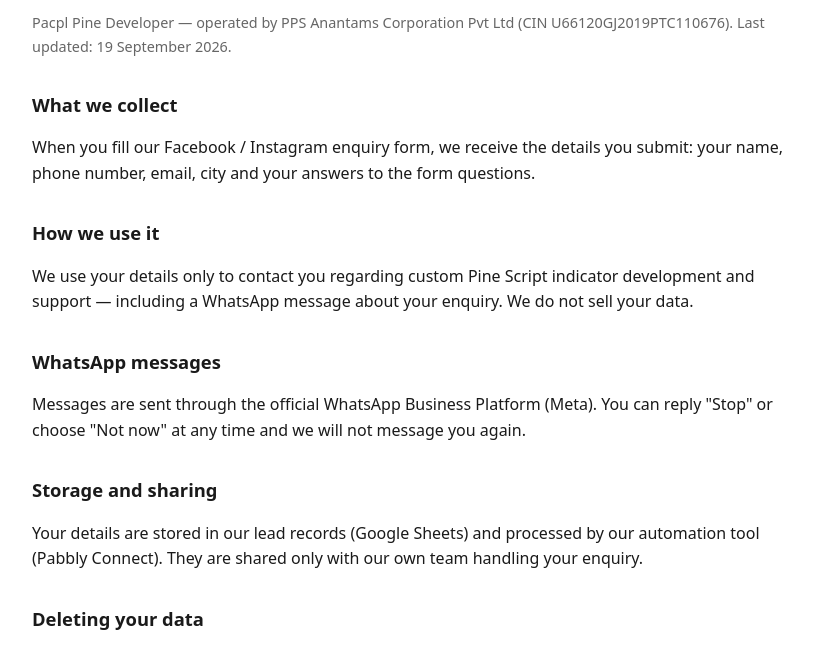
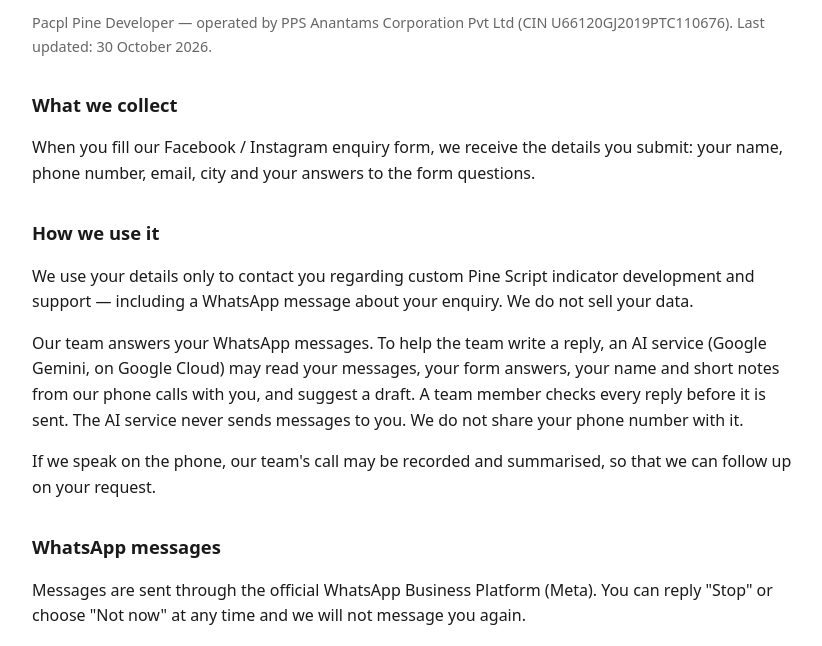
Before and after one commit to pacpltradingdesk-dotcom/pacpl-pine-privacy, a plain HTML site: page index.html in a window 1280 px wide. Shown: the part 89-735 px from the top of the page, without its empty margins (228-1050 px from the left). Drawn offline with Linux system fonts and the light colour scheme.

Commit message:
Privacy policy 30 Oct 2026: AI-drafted replies checked by the team, call notes, Google Cloud, Telegram team alerts

```diff
--- a/index.html
+++ b/index.html
@@ -13,19 +13,21 @@
 </head>
 <body>
 <h1>Privacy Policy</h1>
-<p class="muted">Pacpl Pine Developer — operated by PPS Anantams Corporation Pvt Ltd (CIN U66120GJ2019PTC110676). Last updated: 19 September 2026.</p>
+<p class="muted">Pacpl Pine Developer — operated by PPS Anantams Corporation Pvt Ltd (CIN U66120GJ2019PTC110676). Last updated: 30 October 2026.</p>
 
 <h2>What we collect</h2>
 <p>When you fill our Facebook / Instagram enquiry form, we receive the details you submit: your name, phone number, email, city and your answers to the form questions.</p>
 
 <h2>How we use it</h2>
 <p>We use your details only to contact you regarding custom Pine Script indicator development and support — including a WhatsApp message about your enquiry. We do not sell your data.</p>
+<p>Our team answers your WhatsApp messages. To help the team write a reply, an AI service (Google Gemini, on Google Cloud) may read your messages, your form answers, your name and short notes from our phone calls with you, and suggest a draft. A team member checks every reply before it is sent. The AI service never sends messages to you. We do not share your phone number with it.</p>
+<p>If we speak on the phone, our team's call may be recorded and summarised, so that we can follow up on your request.</p>
 
 <h2>WhatsApp messages</h2>
 <p>Messages are sent through the official WhatsApp Business Platform (Meta). You can reply "Stop" or choose "Not now" at any time and we will not message you again.</p>
 
 <h2>Storage and sharing</h2>
-<p>Your details are stored in our lead records (Google Sheets) and processed by our automation tool (Pabbly Connect). They are shared only with our own team handling your enquiry.</p>
+<p>Your details are stored in our lead records on Google Cloud (Mumbai region) and in Google Sheets. Some steps still run in our automation tool (Pabbly Connect). Our team gets alerts about your enquiry in a private Telegram group. Your details are shared only with our own team handling your enquiry.</p>
 
 <h2>Deleting your data</h2>
 <p>To have your data deleted, email us at <a href="mailto:pacpl.tradingdesk@gmail.com">pacpl.tradingdesk@gmail.com</a> with your phone number. We will delete it within 30 days.</p>
```
